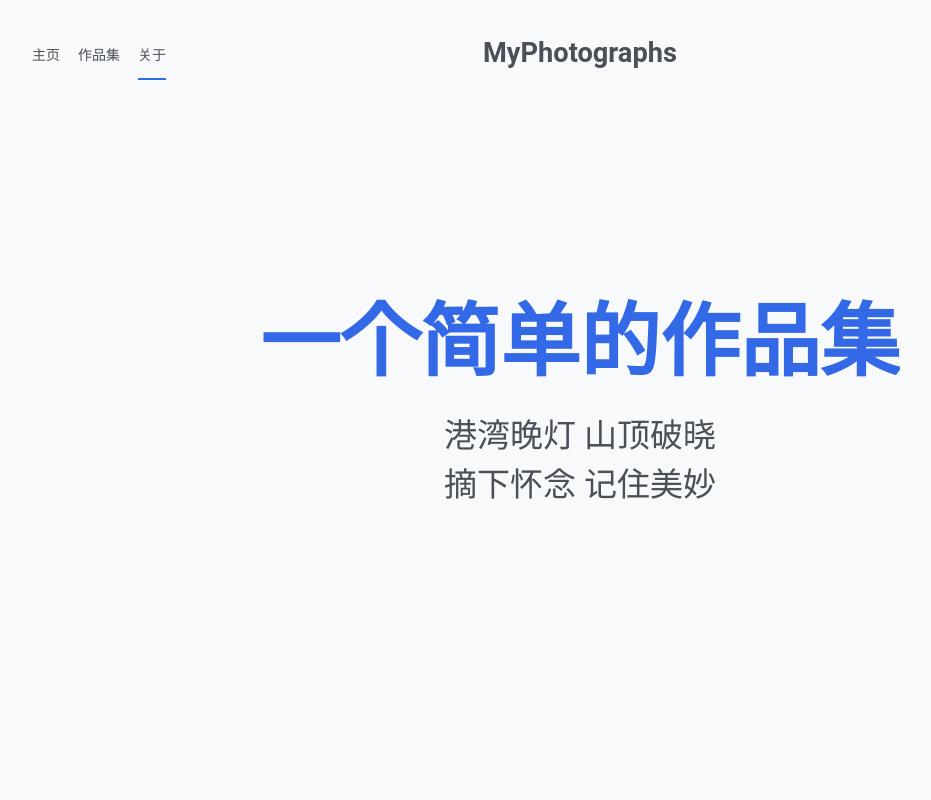
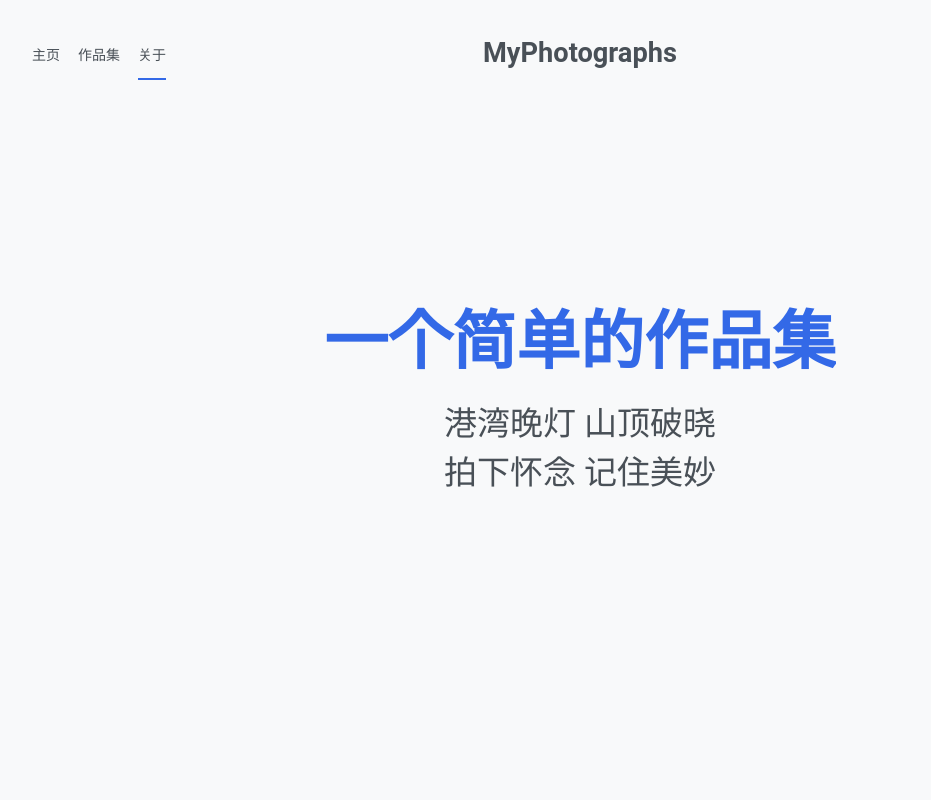
Before and after one commit to smartcopyer/PhotographsWeb, a plain HTML site: page index.html in a window 1280 px wide. Shown: the top 800 px of the page, without its empty margins (60-991 px from the left). Drawn offline with Linux system fonts and the light colour scheme; files whose address does not match are found by name.

Commit message:
标题字体

```diff
--- a/css/style.css
+++ b/css/style.css
@@ -554,7 +554,7 @@ a {
       height: 100vh;
       min-height: 650px; }
   .cover-v1 .heading {
-    font-size: 5rem;
+    font-size: 4rem;
     font-weight: 900;
     color: #3369e7; }
     @media (max-width: 991.98px) {
--- a/index.html
+++ b/index.html
@@ -94,7 +94,7 @@
               <h1 class="heading gsap-reveal-hero">一个简单的作品集</h1>
               <h2 class="subheading gsap-reveal-hero">
                 港湾晚灯 山顶破晓<br>
-                摘下怀念 记住美妙
+                拍下怀念 记住美妙
               </h2>
             </div>
 
```
